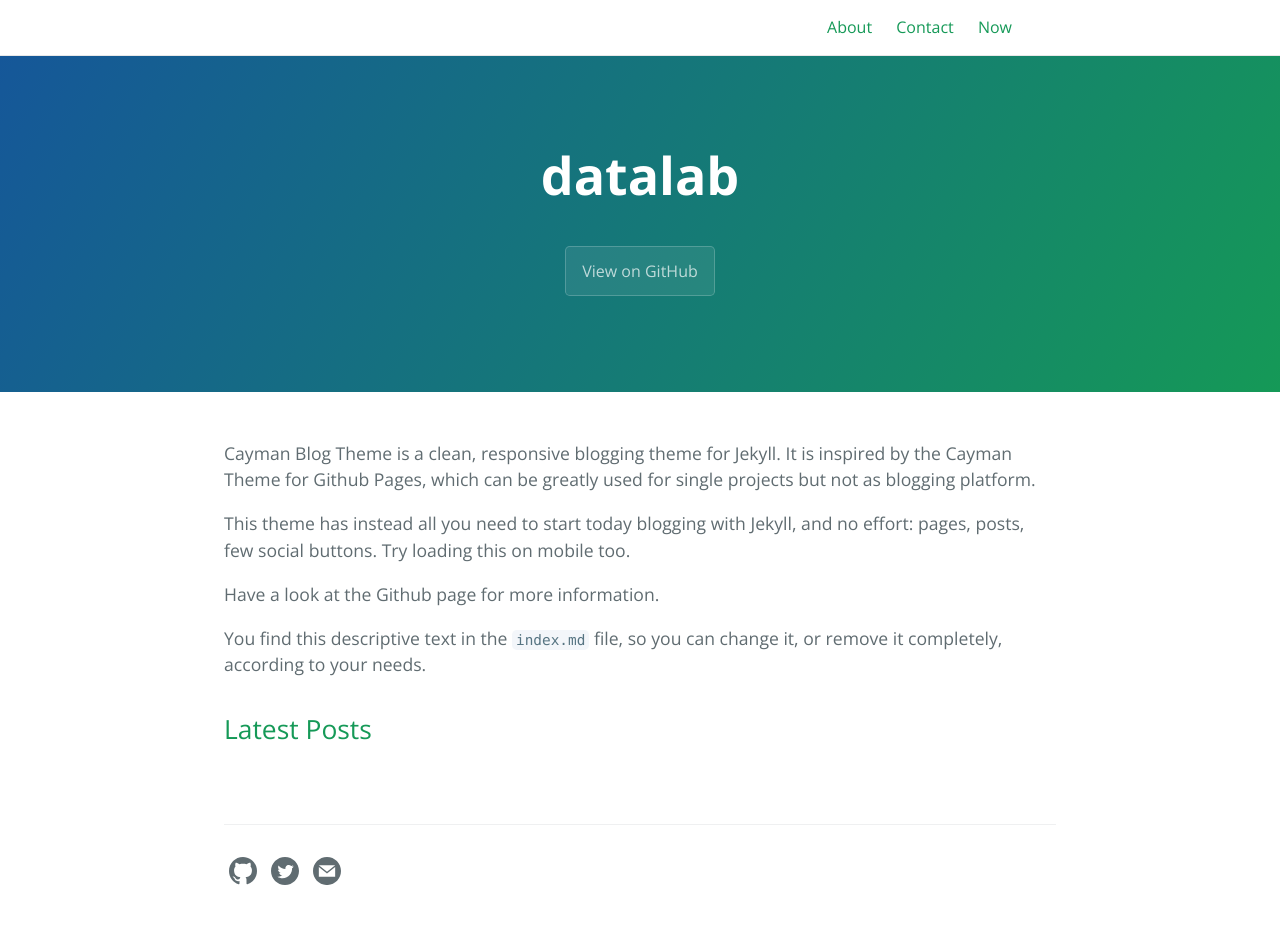
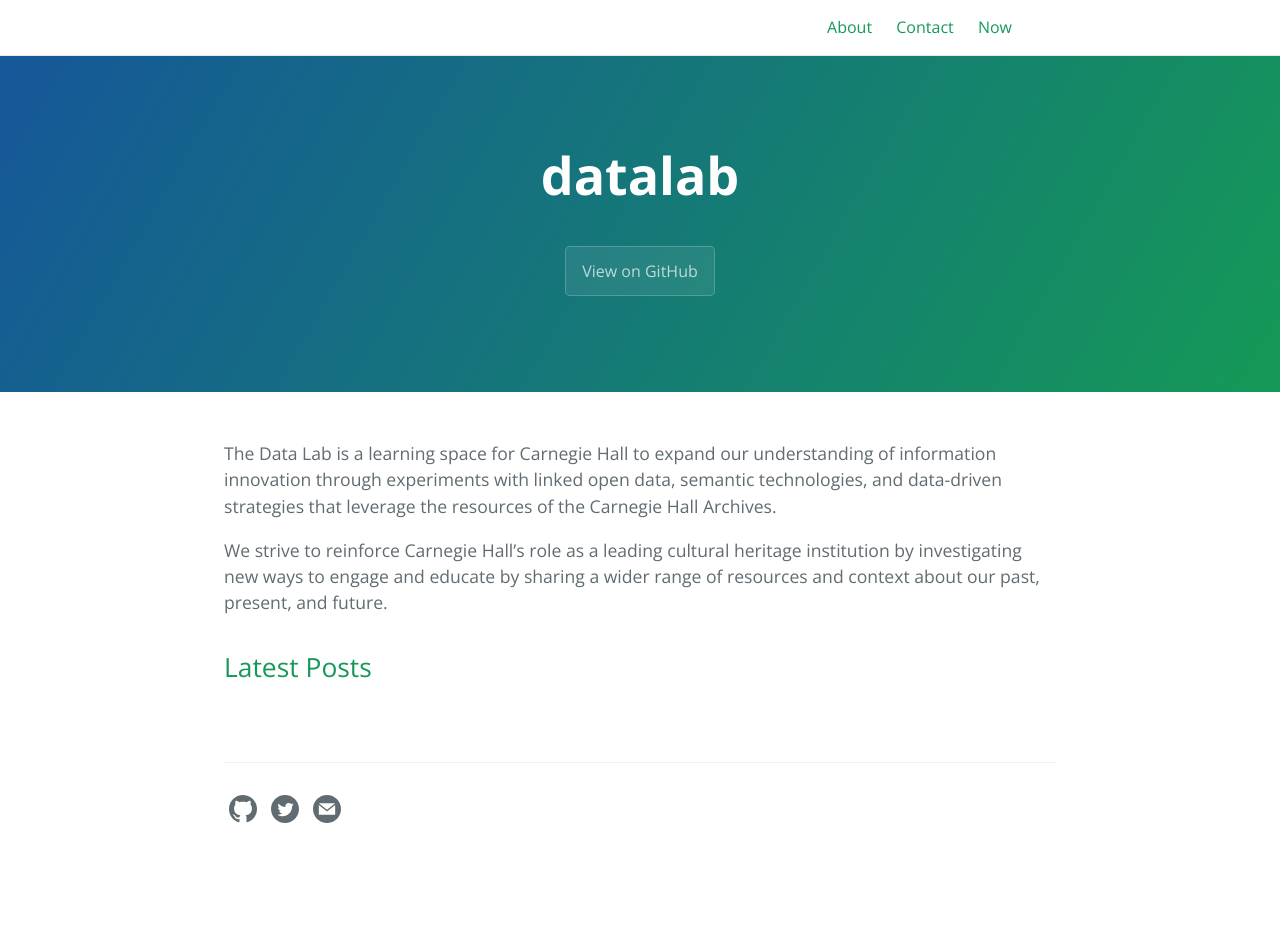
Before and after one commit to CarnegieHall/datalab, a Jekyll site: the page built from index.md, in a window 1280 px wide. Built offline with Jekyll 4.4.1, drawn with Linux system fonts in a browser that asks for light colours; the repository's description, which GitHub fills in, is left out; after the commit the page ends 900 px from its top, so only the background shows below that.

Commit message:
Update index.md

```diff
--- a/index.md
+++ b/index.md
@@ -8,10 +8,6 @@
 layout: home
 ---
 
-Cayman Blog Theme is a clean, responsive blogging theme for Jekyll. It is inspired by the Cayman Theme for Github Pages, which can be greatly used for single projects but not as blogging platform.
+The Data Lab is a learning space for Carnegie Hall to expand our understanding of information innovation through experiments with linked open data, semantic technologies, and data-driven strategies that leverage the resources of the Carnegie Hall Archives.
 
-This theme has instead all you need to start today blogging with Jekyll, and no effort: pages, posts, few social buttons. Try loading this on mobile too.
-
-Have a look at the Github page for more information.
-
-You find this descriptive text in the `index.md` file, so you can change it, or remove it completely, according to your needs.
+We strive to reinforce Carnegie Hall’s role as a leading cultural heritage institution by investigating new ways to engage and educate by sharing a wider range of resources and context about our past, present, and future.
```
